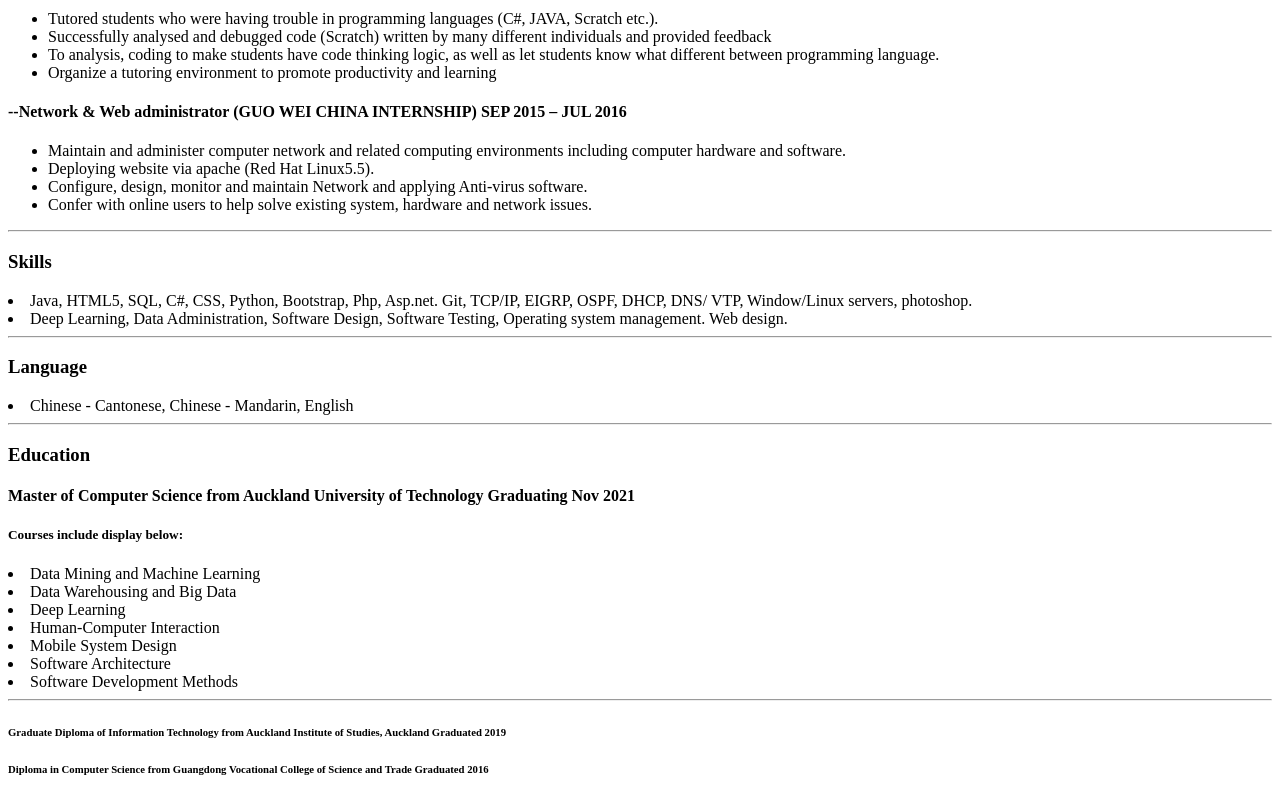
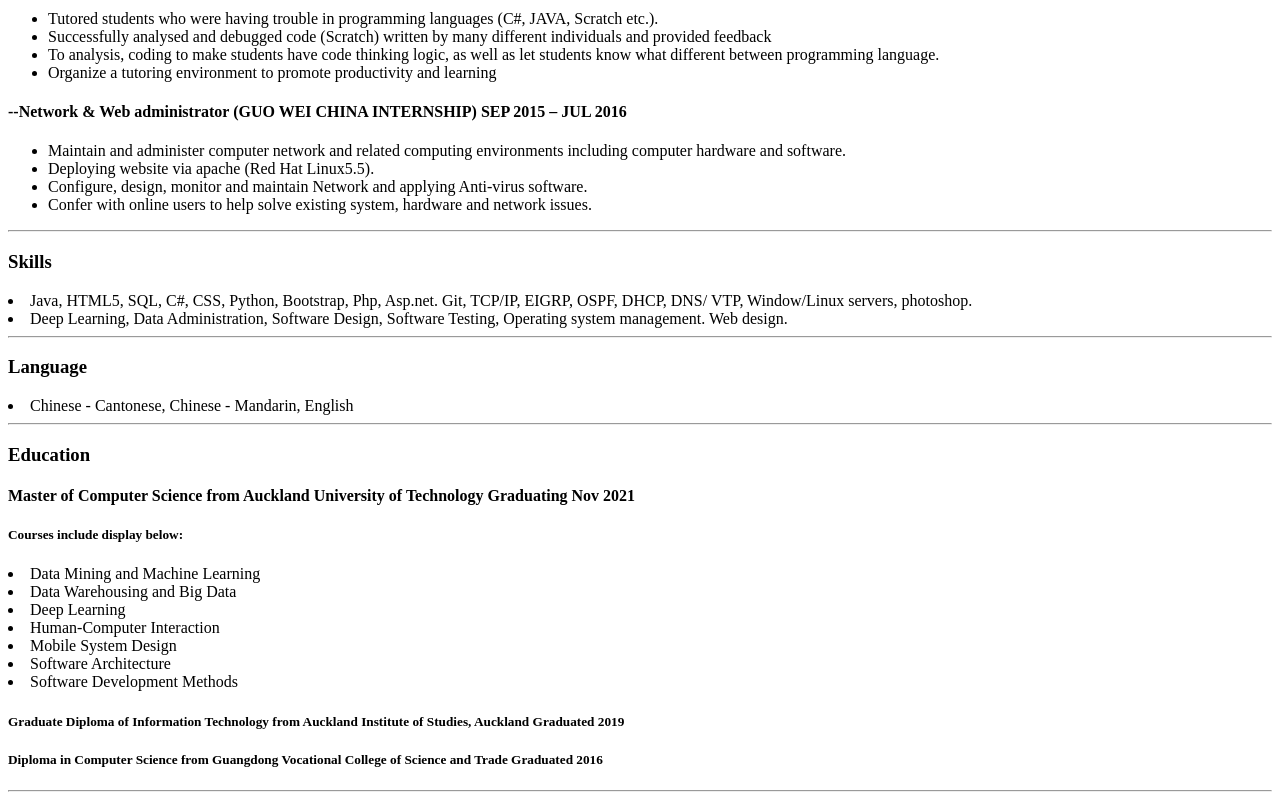
Before and after one commit to FFanYang/Resume-Fan-Yang, a plain HTML site: page index.html in a window 1280 px wide. Shown: the part 541-1341 px from the top of the page. Drawn offline with Linux system fonts and the light colour scheme.

Commit message:
done all

```diff
--- a/index.html
+++ b/index.html
@@ -78,14 +78,15 @@
 <li> Software Architecture </li>
 <li> Software Development Methods</li>
 
-<hr>
-<h6> Graduate Diploma of Information Technology from Auckland Institute of Studies, Auckland
+
+<h5> Graduate Diploma of Information Technology from Auckland Institute of Studies, Auckland
 	Graduated 2019
-</h6>
+</h5>
 
-<h6> Diploma in Computer Science from Guangdong Vocational College of Science and Trade
+<h5> Diploma in Computer Science from Guangdong Vocational College of Science and Trade
 	Graduated 2016
- </h6>
+ </h5>
+ <hr>
 
 
 
```
